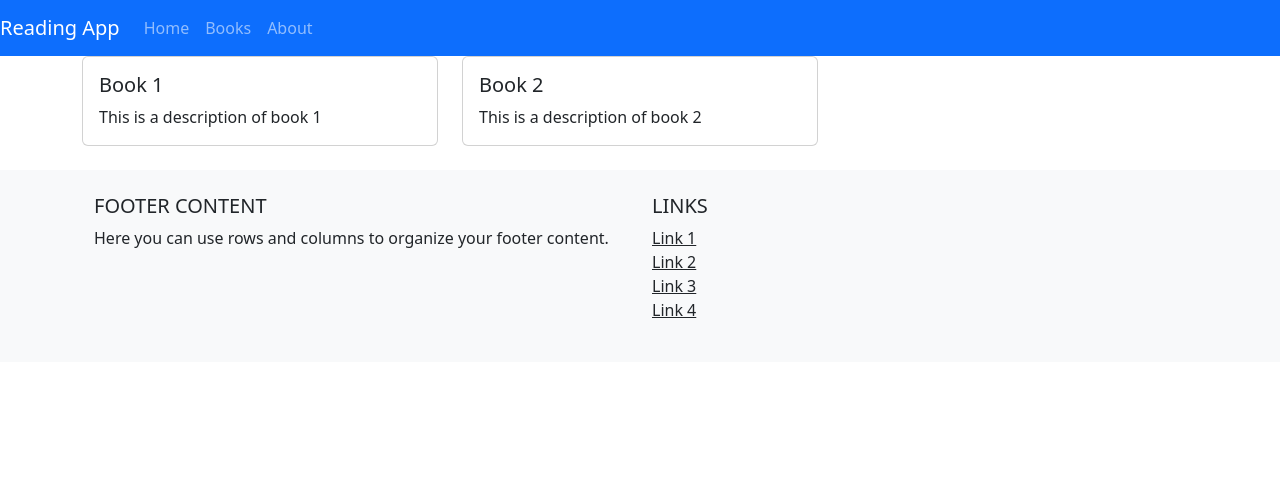
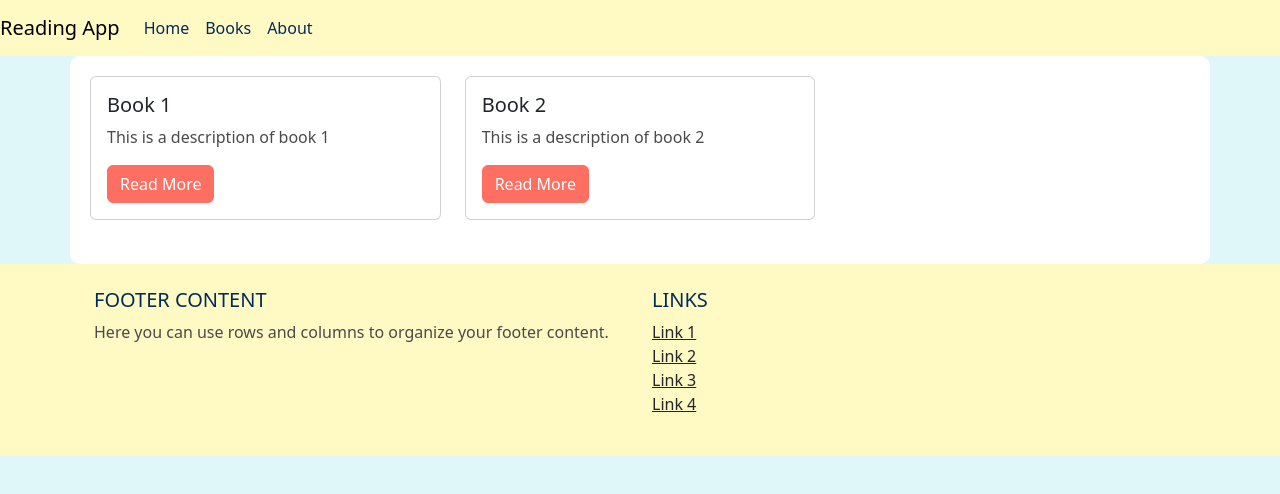
Before and after one commit to JasminInneh/Story-World-Adventures, a React app: page / in a window 1280 px wide. Built offline with nearby package versions, Linux system fonts and the light colour scheme.

Commit message:
added global and component styling to the application footer, main content, and header

```diff
--- a/src/js/component/Footer.js
+++ b/src/js/component/Footer.js
@@ -3,7 +3,7 @@ import { Container, Row, Col } from 'react-bootstrap';
 
 const Footer = () => {
   return (
-    <footer className="bg-light text-center text-lg-start">
+    <footer className="text-center text-lg-start">
       <Container className="p-4">
         <Row>
           <Col lg={6} className="mb-4 mb-lg-0">
--- a/src/js/component/Header.js
+++ b/src/js/component/Header.js
@@ -3,7 +3,7 @@ import { Navbar, Nav } from 'react-bootstrap';
 
 const Header = () => {
   return (
-    <Navbar bg="primary" variant="dark" expand="lg">
+    <Navbar expand="lg" className="navbar">
       <Navbar.Brand href="#home">Reading App</Navbar.Brand>
       <Navbar.Toggle aria-controls="basic-navbar-nav" />
       <Navbar.Collapse id="basic-navbar-nav">
--- a/src/js/component/MainContent.js
+++ b/src/js/component/MainContent.js
@@ -1,5 +1,5 @@
 import React from 'react';
-import { Container, Row, Col, Card } from 'react-bootstrap';
+import { Container, Row, Col, Card, Button } from 'react-bootstrap';
 
 const books = [
   { title: 'Book 1', description: 'This is a description of book 1' },
@@ -9,7 +9,7 @@ const books = [
 
 const MainContent = () => {
   return (
-    <Container>
+    <Container className="main-content">
       <Row>
         {books.map((book, index) => (
           <Col key={index} sm={12} md={6} lg={4} className="mb-4">
@@ -17,6 +17,7 @@ const MainContent = () => {
               <Card.Body>
                 <Card.Title>{book.title}</Card.Title>
                 <Card.Text>{book.description}</Card.Text>
+                <Button variant="primary">Read More</Button>
               </Card.Body>
             </Card>
           </Col>
--- a/src/styles/index.css
+++ b/src/styles/index.css
@@ -1,12 +1,84 @@
+/* Colors */
+:root {
+    --primary-text: #002B5B;
+    --secondary-text: #4A4A4A;
+    --background-main: #E0F7FA;
+    --background-content: #FFFFFF;
+    --background-secondary: #FFF9C4;
+    --button-primary: #FF6F61;
+    --button-secondary: #4DD0E1;
+    --button-hover: #00838F;
+  }
 
-/*
+  /* Global Styles */
+  body {
+    background-color: var(--background-main);
+    color: var(--primary-text);
+  }
 
-    You can write your own styles here...
+  h1, h2, h3, h4, h5, h6 {
+    color: var(--primary-text);
+  }
 
+  p, span, li {
+    color: var(--secondary-text);
+  }
 
-    ...Or you can use the import command to include
-    other sylesheets into your bunde as well, e.j:
+  /* Header */
+  .navbar {
+    background-color: var(--background-secondary);
+  }
 
-    import 'relative/path/to/stylesheet.scss';
+  .nav-link {
+    color: var(--primary-text) !important;
+  }
 
-*/
+  .nav-link:hover {
+    color: var(--button-hover) !important;
+  }
+
+  /* Main Content */
+  .main-content {
+    background-color: var(--background-content);
+    padding: 20px;
+    border-radius: 10px;
+  }
+
+  /* Buttons */
+  .btn-primary {
+    background-color: var(--button-primary);
+    border-color: var(--button-primary);
+  }
+
+  .btn-primary:hover,
+  .btn-primary:focus,
+  .btn-primary:active {
+    background-color: var(--button-hover);
+    border-color: var(--button-hover);
+  }
+
+  .btn-secondary {
+    background-color: var(--button-secondary);
+    border-color: var(--button-secondary);
+  }
+
+  .btn-secondary:hover,
+  .btn-secondary:focus,
+  .btn-secondary:active {
+    background-color: var(--button-hover);
+    border-color: var(--button-hover);
+  }
+
+  /* Footer */
+  footer {
+    background-color: var(--background-secondary);
+    color: var(--primary-text);
+  }
+
+  footer a {
+    color: var(--primary-text);
+  }
+
+  footer a:hover {
+    color: var(--button-hover);
+  }
```
